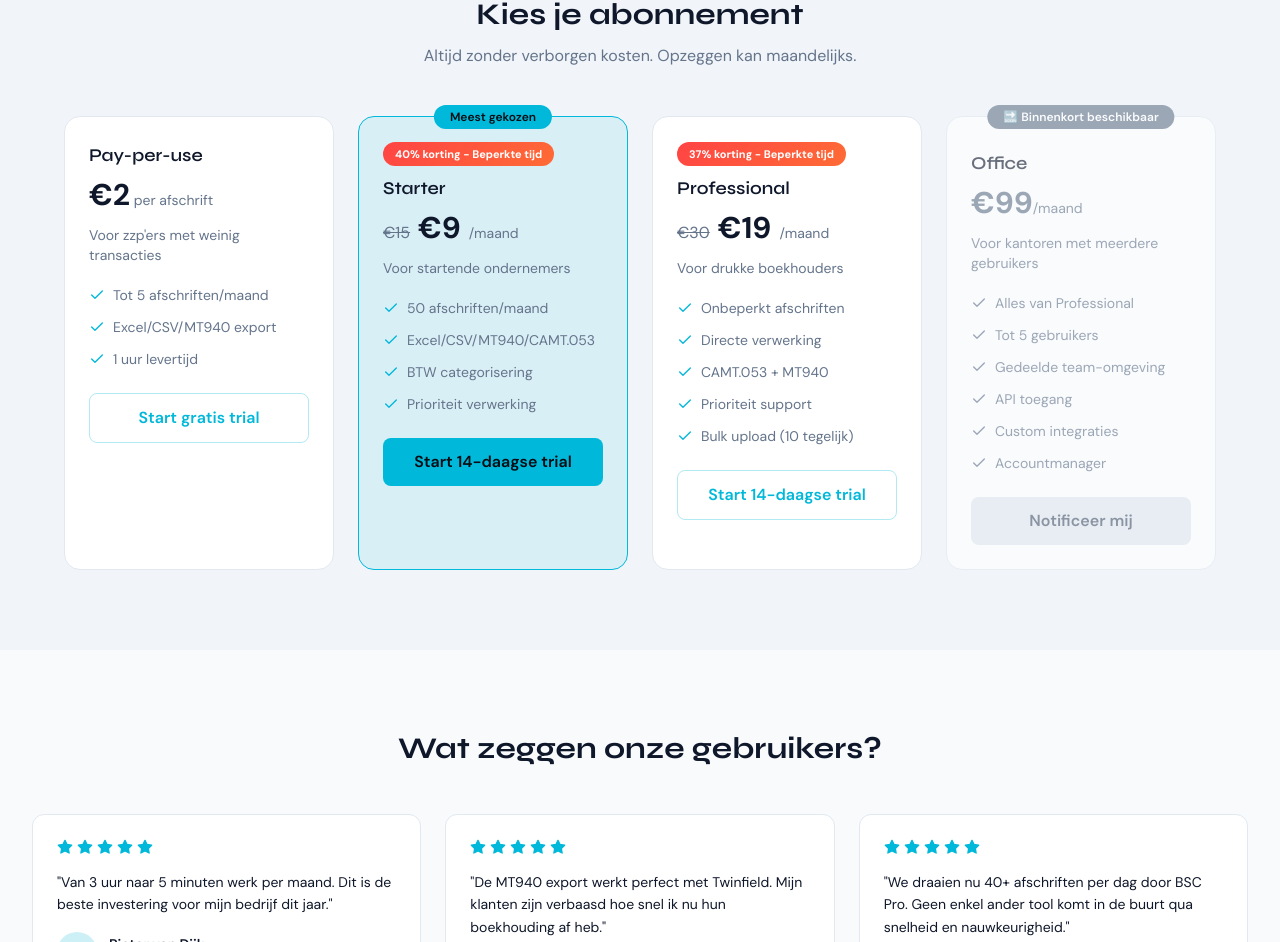
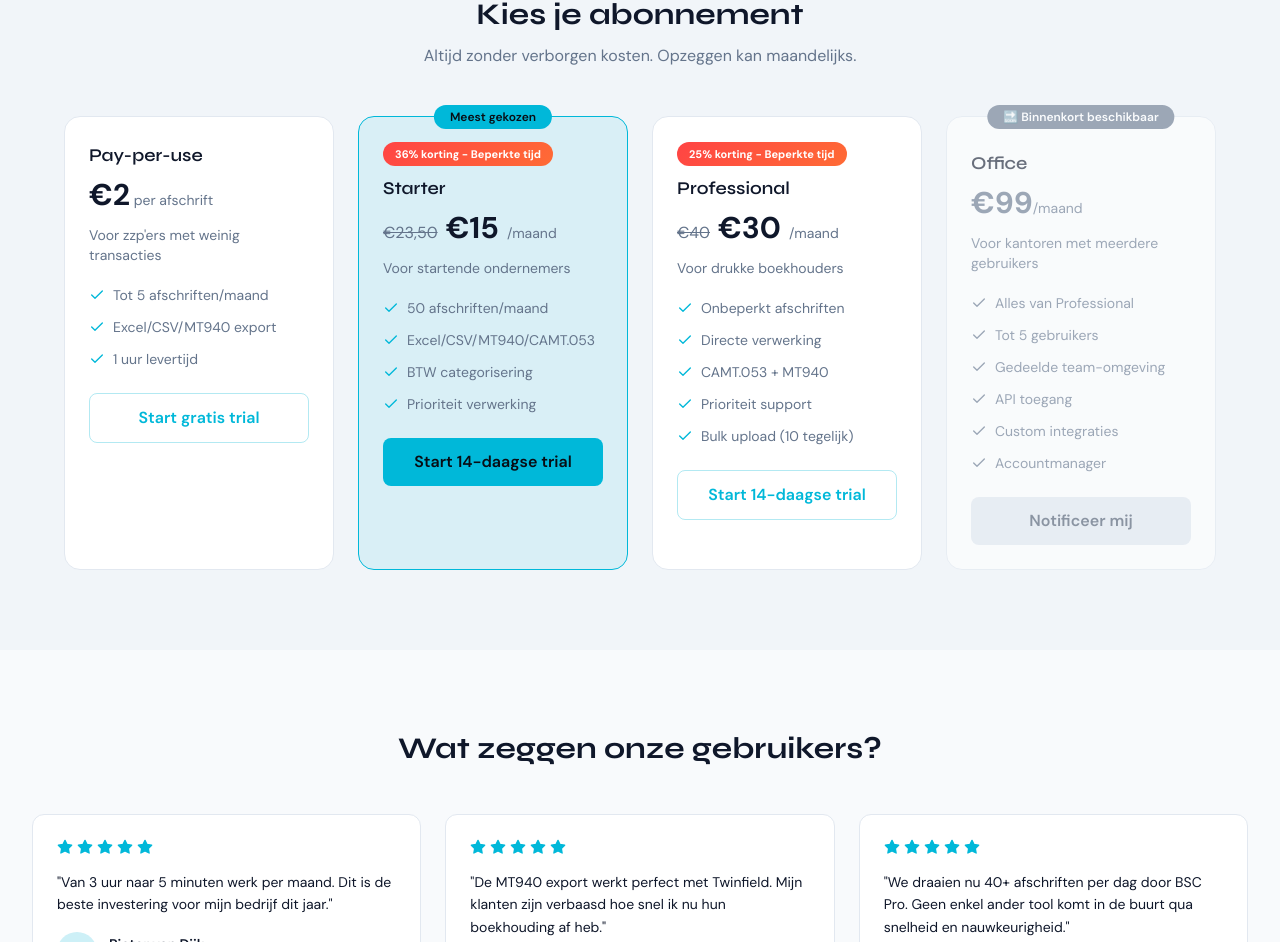
Before and after one commit to stagedvisuals/bank-statement-converter-pro, a Next.js app: page / in a window 1280 px wide. Shown: the part 2410-3352 px from the top of the page. Built offline with nearby package versions, Linux system fonts and the light colour scheme.

Commit message:
fix: Updated pricing - Starter €23,50→€15, Professional €40→€30 with updated discount badges

```diff
--- a/app/page.tsx
+++ b/app/page.tsx
@@ -268,14 +268,14 @@ export default function Home() {
               {/* Kortingsbadge */}
               <div className="mb-2">
                 <span className="inline-block px-3 py-1 text-[11px] font-bold text-white rounded-full" style={{ background: 'linear-gradient(135deg, #ff4444, #ff6b35)' }}>
-                  40% korting - Beperkte tijd
+                  36% korting - Beperkte tijd
                 </span>
               </div>
 
               <h3 className="text-lg font-semibold text-foreground mb-2">Starter</h3>
               <div className="mb-3 flex items-baseline gap-2">
-                <span className="text-base text-muted-foreground line-through">€15</span>
-                <span className="text-3xl font-bold text-foreground">€9</span>
+                <span className="text-base text-muted-foreground line-through">€23,50</span>
+                <span className="text-3xl font-bold text-foreground">€15</span>
                 <span className="text-muted-foreground text-sm">/maand</span>
               </div>
               <p className="text-sm text-muted-foreground mb-5">Voor startende ondernemers</p>
@@ -299,14 +299,14 @@ export default function Home() {
               {/* Kortingsbadge */}
               <div className="mb-2">
                 <span className="inline-block px-3 py-1 text-[11px] font-bold text-white rounded-full" style={{ background: 'linear-gradient(135deg, #ff4444, #ff6b35)' }}>
-                  37% korting - Beperkte tijd
+                  25% korting - Beperkte tijd
                 </span>
               </div>
 
               <h3 className="text-lg font-semibold text-foreground mb-2">Professional</h3>
               <div className="mb-3 flex items-baseline gap-2">
-                <span className="text-base text-muted-foreground line-through">€30</span>
-                <span className="text-3xl font-bold text-foreground">€19</span>
+                <span className="text-base text-muted-foreground line-through">€40</span>
+                <span className="text-3xl font-bold text-foreground">€30</span>
                 <span className="text-muted-foreground text-sm">/maand</span>
               </div>
               <p className="text-sm text-muted-foreground mb-5">Voor drukke boekhouders</p>
```
